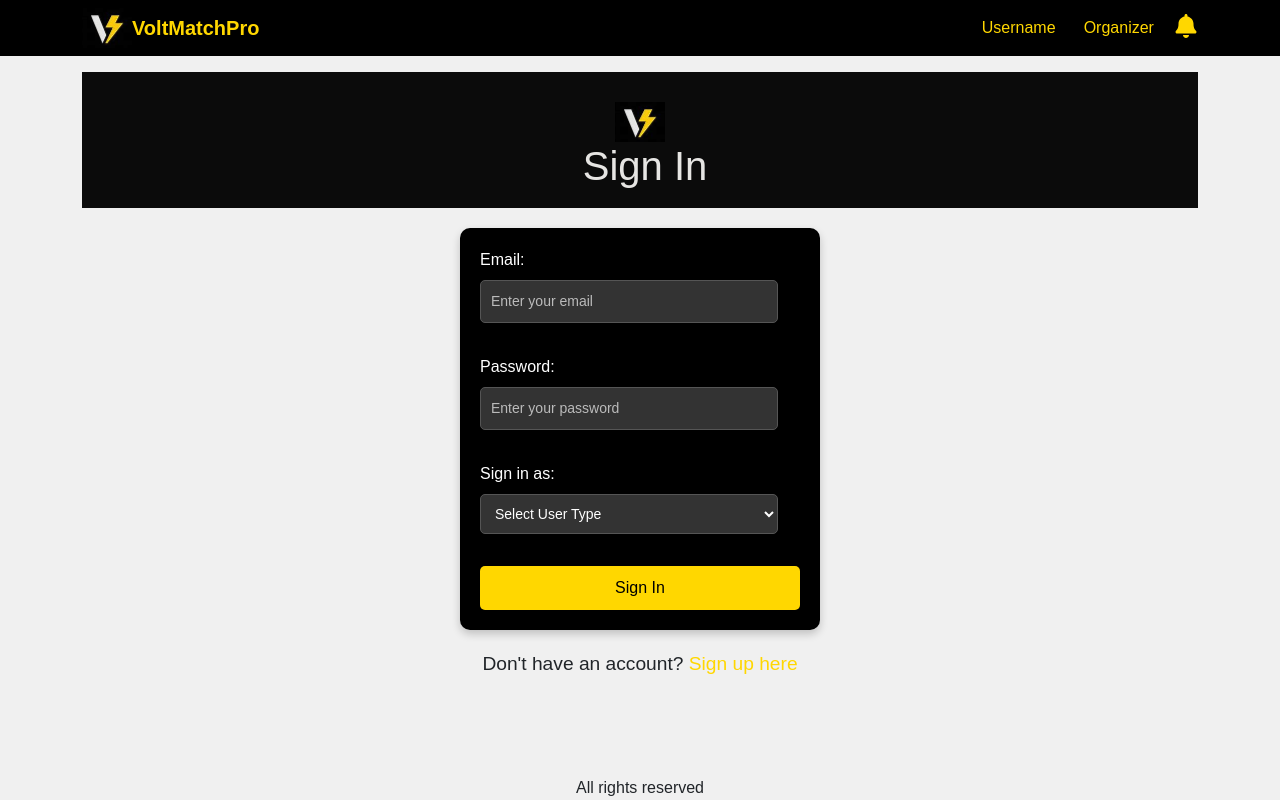
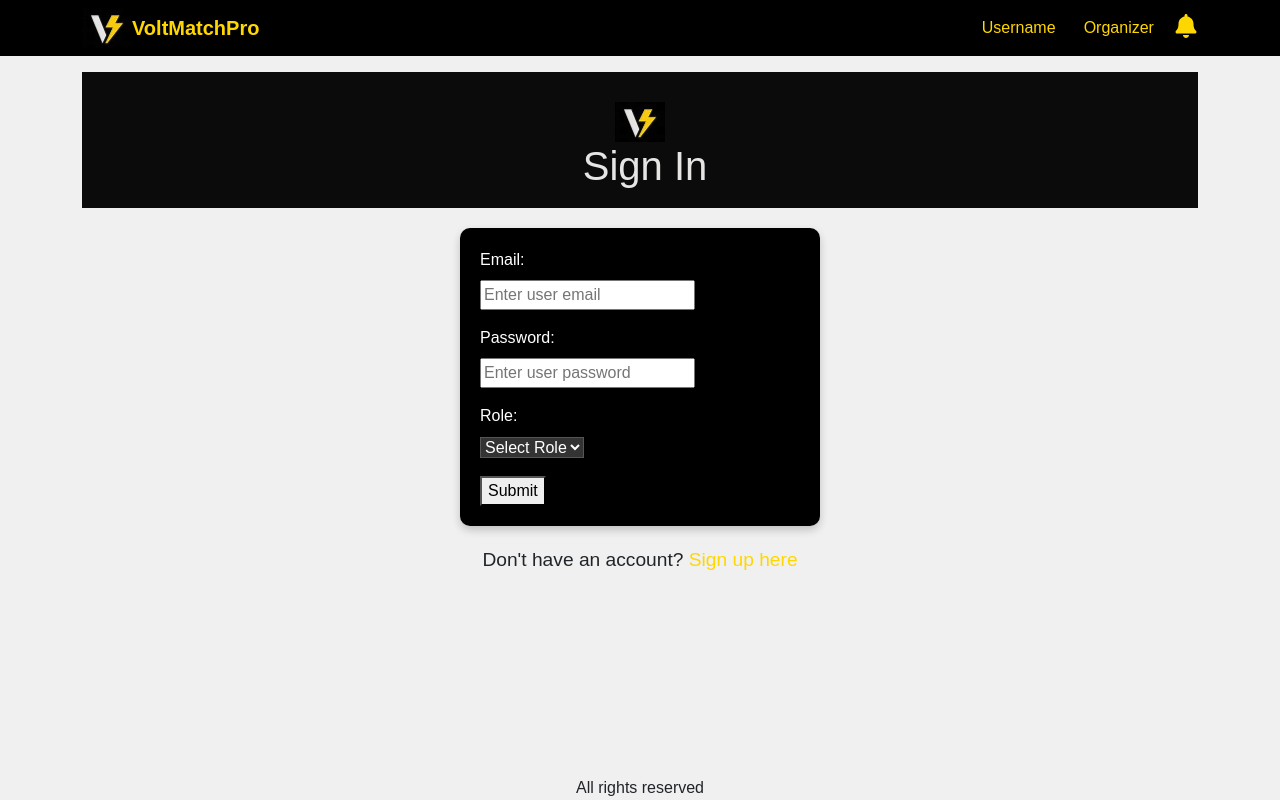
Before and after one commit to COSC4353-group6/volunteer_application, a React (Create React App) app in the folder client/: page /signin in a window 1280 px wide. Built offline with nearby package versions, Linux system fonts and the light colour scheme.

Commit message:
signin/server work

```diff
--- a/client/src/screens/SigninScreen.js
+++ b/client/src/screens/SigninScreen.js
@@ -1,33 +1,43 @@
 import React, { useState } from 'react';
 import { Link } from 'react-router-dom';
+import axios from 'axios';
+import '../styles/Signin.css';
 import logo from '../images/volt2.png';
-import '../styles/Signin.css';
 
 const SigninScreen = () => {
   const [email, setEmail] = useState('');
   const [password, setPassword] = useState('');
-  const [userType, setUserType] = useState('');
+  const [role, setRole] = useState('');
+  const [isLoading, setIsLoading] = useState(false);
 
   const handleSubmit = async (e) => {
     e.preventDefault();
+
+    if (!email || !password || !role) {
+      alert('Please fill in all fields.');
+      return;
+    }
+
+    setIsLoading(true);
+
     try {
-      const response = await fetch('/api/auth/login', {
-        method: 'POST',
-        headers: {
-          'Content-Type': 'application/json'
-        },
-        body: JSON.stringify({ email, password })
-      });
+      // Send a single user's data to the backend
+      const response = await axios.post('/api/signin', { email, password, role });
 
-      const data = await response.json();
-      if (response.ok && data.token) {
-        localStorage.setItem('token', data.token);  // Store JWT for authenticated requests
-        alert('Login successful!');
+      if (response.status === 200) {
+        alert('User added successfully!');
+        setEmail(''); // Reset email field
+        setPassword(''); // Reset password field
+        setRole(''); // Reset role field
       } else {
-        alert(`Error: ${data.error || data.msg}`);
+        alert(`Error: ${response.data.error || 'Failed to add user.'}`);
       }
     } catch (error) {
-      console.error('Error during login:', error);
+      console.error('Error adding user:', error);
+      const errorMessage = error.response?.data?.error || 'An unexpected error occurred. Please try again.';
+      alert(errorMessage);
+    } finally {
+      setIsLoading(false);
     }
   };
 
@@ -42,49 +52,48 @@ const SigninScreen = () => {
       <main className="form-container">
         <form onSubmit={handleSubmit} className="signin-form">
           <div className="form-group">
-            <label htmlFor="signinEmail" className="form-label">Email:</label>
+            <label htmlFor="email"className="form-label">Email:</label>
             <input
+              id="email"
               type="email"
-              id="signinEmail"
               value={email}
               onChange={(e) => setEmail(e.target.value)}
-              className="form-input"
-              placeholder="Enter your email"
+              placeholder="Enter user email"
               required
             />
           </div>
 
           <div className="form-group">
-            <label htmlFor="signinPassword" className="form-label">Password:</label>
+            <label htmlFor="password" className="form-label">Password:</label>
             <input
+              id="password"
               type="password"
-              id="signinPassword"
               value={password}
               onChange={(e) => setPassword(e.target.value)}
-              className="form-input"
-              placeholder="Enter your password"
+              placeholder="Enter user password"
               required
             />
           </div>
 
           <div className="form-group">
-            <label htmlFor="userType" className="form-label">Sign in as:</label>
+            <label htmlFor="role"className="form-label" >Role:</label>
             <select
-              id="userType"
-              value={userType}
-              onChange={(e) => setUserType(e.target.value)}
-              className="form-input"
+              id="role"
+              value={role}
+              onChange={(e) => setRole(e.target.value)}
               required
             >
-              <option value="">Select User Type</option>
+              <option value="">Select Role</option>
               <option value="volunteer">Volunteer</option>
               <option value="admin">Admin</option>
             </select>
           </div>
 
-          <button type="submit" className="form-button siginorsignupbtn">Sign In</button>
+          <button type="submit" disabled={isLoading}>
+            {isLoading ? 'Adding User...' : 'Submit'}
+          </button>
+
         </form>
-
         <p className="form-question">
           Don't have an account? <Link to="/signup" className="form-link">Sign up here</Link>
         </p>
```
Also changed, not shown: 7 other files (tests, documents, lock files or other folders). Lines whose indentation alone changed are shown as unchanged.
